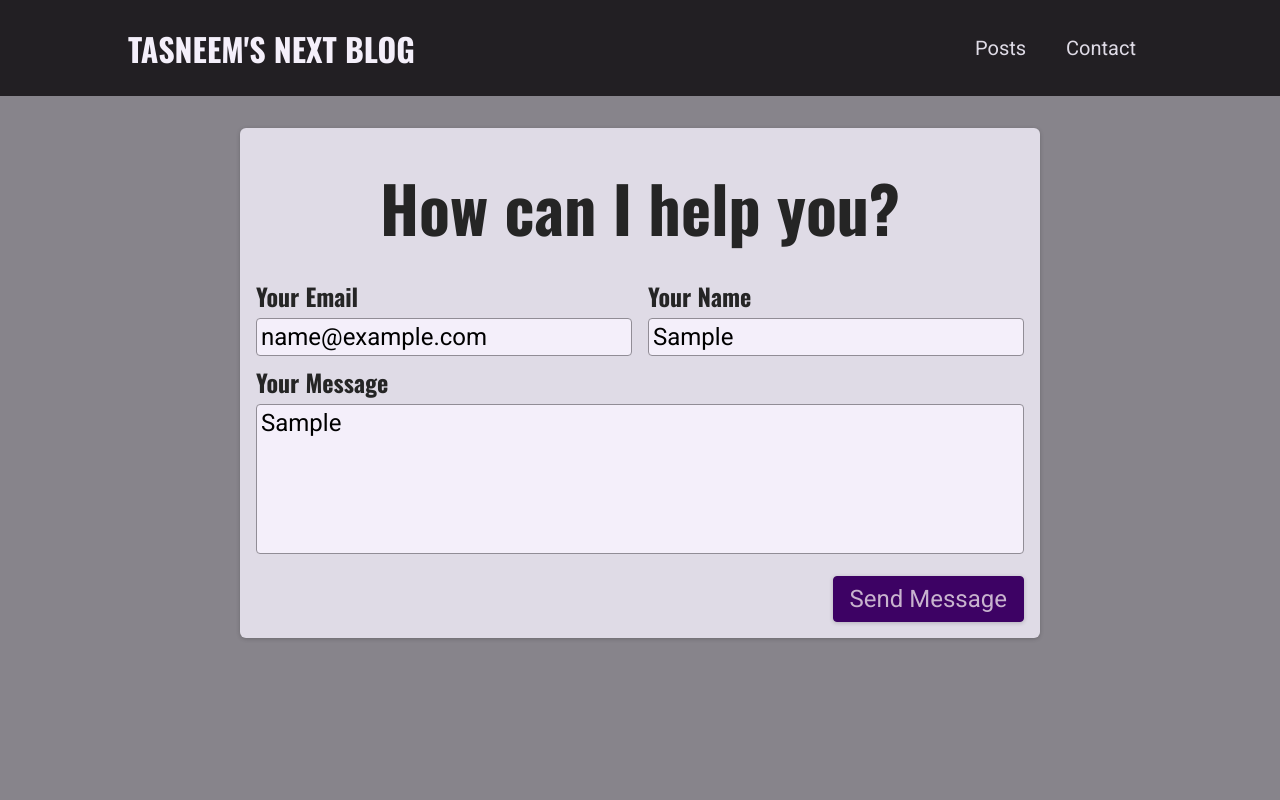
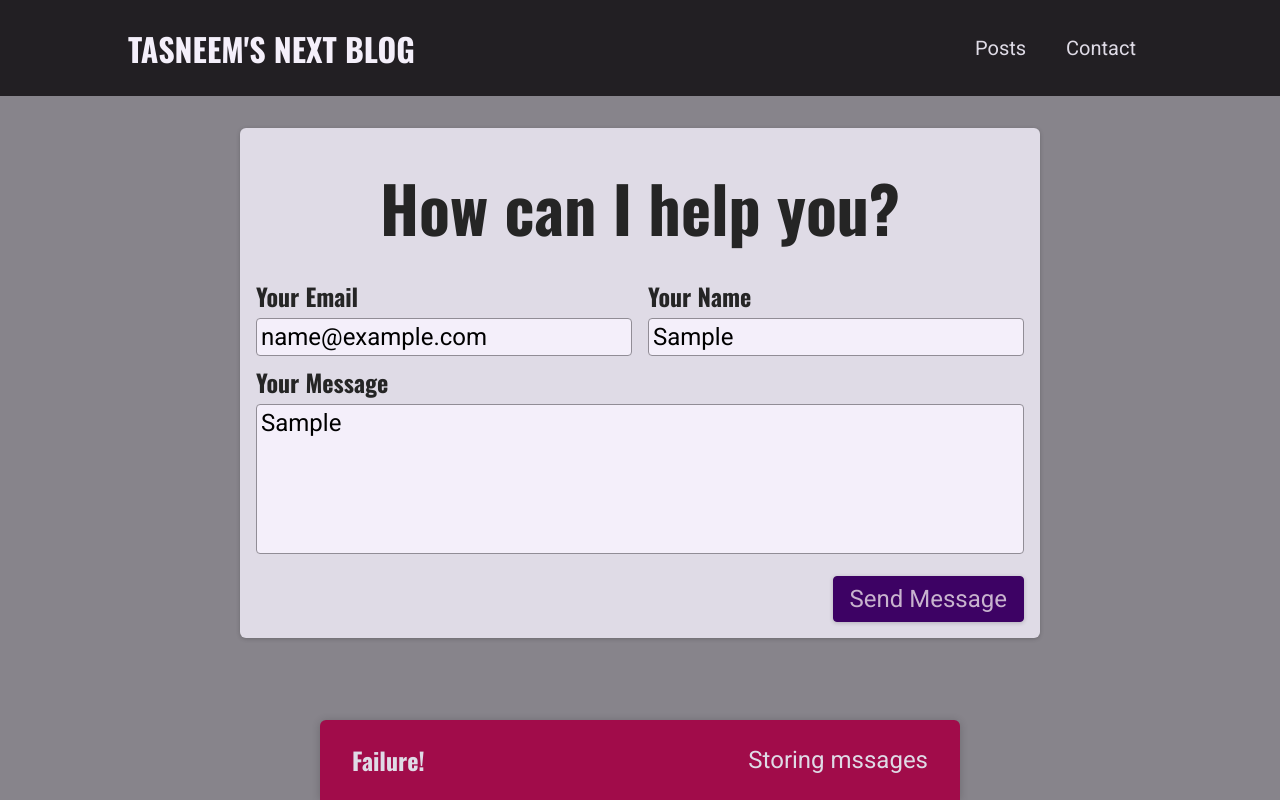
Before and after one commit to tasneem-fatima/blog-app, a Next.js app: page /contact in a window 1280 px wide. Both pictures are taken after typing "name@example.com", "Sample", "Sample" into the empty fields and a click on the button "Send Message". Built offline with nearby package versions, Linux system fonts and the light colour scheme; no server answers; the database is empty.

Commit message:
added notification feature

```diff
--- a/components/contact/contact-form.js
+++ b/components/contact/contact-form.js
@@ -1,24 +1,78 @@
-import React, { useState } from "react";
+import React, { useEffect, useState } from "react";
+import Notification from "../ui/notification";
 import classes from "./contact-form.module.css";
+
+const sendContactData = async (contactDetails) => {
+    const response = await fetch("/api/contact", {
+        method: "POST",
+        body: JSON.stringify(contactDetails),
+        headers: {
+            "Content-Type": "application/json",
+        },
+    });
+    const data = await response.json();
+    if (!response.ok) {
+        throw new Error(data.message || "Something went wrong");
+    }
+};
 const ContactForm = () => {
-    const sendMessageHandler = (e) => {
-        e.preventDefault();
-        fetch("/api/contact", {
-            method: "POST",
-            body: JSON.stringify({
-                email: enteredEmail,
-                name: enteredName,
-                message: enteredMessage
-            }),
-            headers: {
-                'Content-Type': 'application/json'
-            }
-        });
-    };
     const [enteredEmail, setEnteredEmail] = useState("");
     const [enteredName, setEnteredName] = useState("");
     const [enteredMessage, setEnteredMessage] = useState("");
 
+    const [requestState, setRequestState] = useState(); //'pending', 'success', 'error'
+    const [requestError, setRequestError] = useState(); //'pending', 'success', 'error'
+    useEffect(() => {
+        if (requestState === 'success' || requestState === 'error') {
+            const timer = setTimeout(() => {
+                setRequestState(null);
+                setRequestError(null);
+            }, 3000);
+            return () => clearTimeout(timer);
+        }
+    }, [requestState]);
+
+    const sendMessageHandler = async (e) => {
+        e.preventDefault();
+        setRequestState("pending");
+        try {
+            await sendContactData({
+                email: enteredEmail,
+                name: enteredName,
+                message: enteredMessage,
+            });
+            setRequestState("success");
+            setEnteredEmail('');
+            setEnteredMessage('');
+            setEnteredName('');
+        } catch (error) {
+            setRequestError(error.message);
+            setRequestState("error");
+        }
+    };
+
+    let notification;
+    if (requestState === "pending") {
+        notification = {
+            status: "pending",
+            title: "Sending message...",
+            message: "Your message is on its way!",
+        };
+    }
+    if (requestState === "success") {
+        notification = {
+            status: "success",
+            title: "Success!",
+            message: "Message sent successfully!",
+        };
+    }
+    if (requestState === "error") {
+        notification = {
+            status: "error",
+            title: "Failure!",
+            message: requestError,
+        };
+    }
     return (
         <section className={classes.contact}>
             <h1>How can I help you?</h1>
@@ -61,6 +115,10 @@
                     <button>Send Message</button>
                 </div>
             </form>
+            {notification && <Notification status=
+                {notification.status}
+                title={notification.title}
+                message={notification.message} />}
         </section>
     );
 };
--- /dev/null
+++ b/components/ui/notification.js
@@ -0,0 +1,28 @@
+import ReactDOM from 'react-dom';
+
+import classes from './notification.module.css';
+
+function Notification(props) {
+  const { title, message, status } = props;
+
+  let statusClasses = '';
+
+  if (status === 'success') {
+    statusClasses = classes.success;
+  }
+
+  if (status === 'error') {
+    statusClasses = classes.error;
+  }
+
+  const cssClasses = `${classes.notification} ${statusClasses}`;
+
+  return (
+    <div className={cssClasses}>
+      <h2>{title}</h2>
+      <p>{message}</p>
+    </div>
+  );
+}
+
+export default Notification;
--- /dev/null
+++ b/components/ui/notification.module.css
@@ -0,0 +1,43 @@
+.notification {
+  display: flex;
+  justify-content: space-between;
+  align-items: center;
+  color: var(--color-grey-100);
+  background-color: var(--color-grey-800);
+  padding: 0 var(--size-8);
+  box-shadow: 0 1px 8px rgba(0, 0, 0, 0.2);
+  position: fixed;
+  height: 5rem;
+  bottom: 0;
+  width: 100%;
+  left: 0;
+  border-top-right-radius: 0;
+  border-top-left-radius: 0;
+}
+
+.notification h2 {
+  font-size: var(--size-6);
+  margin: 0;
+}
+
+.notification p {
+  margin: 0;
+}
+
+.success {
+  background-color: var(--color-success-500);
+  color: var(--color-grey-800);
+}
+
+.error {
+  background-color: var(--color-error-500);
+}
+
+@media (min-width: 768px) {
+  .notification {
+    width: 40rem;
+    left: calc(50% - 20rem);
+    border-top-right-radius: 6px;
+    border-top-left-radius: 6px;
+  }
+}
```
